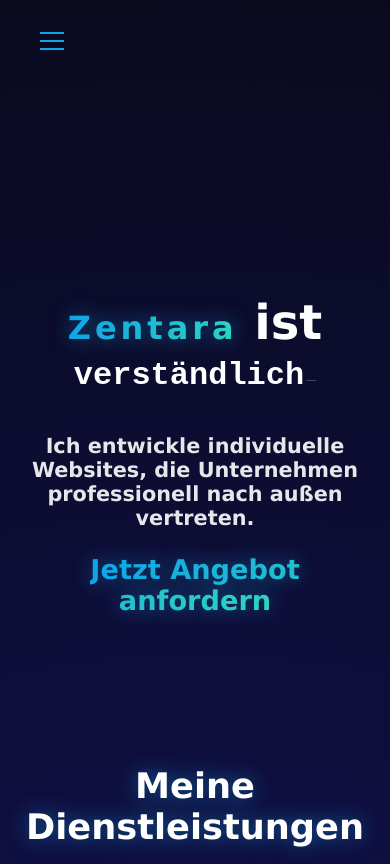
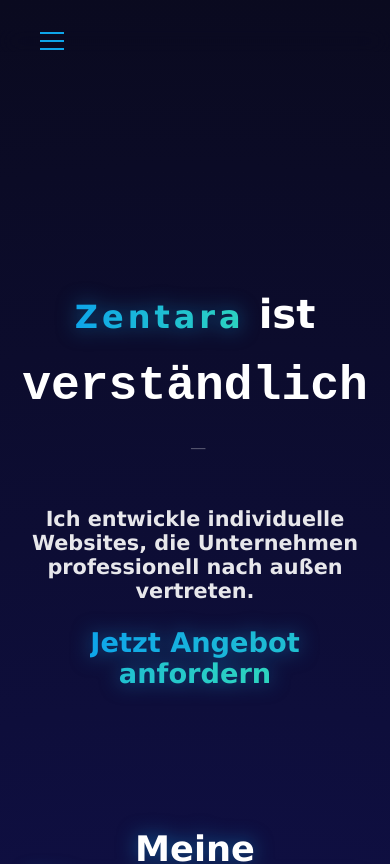
Before and after one commit to niklas617/Website-Zentara, a Next.js app: page / in a window 390 px wide. Shown: the top 864 px of the page. Built offline with nearby package versions, Linux system fonts and the light colour scheme.

Commit message:
Layout anpassen

```diff
--- a/app/globals.css
+++ b/app/globals.css
@@ -488,7 +488,8 @@ footer {
 
     /* 2. Hero-Bereich kompakter machen */
     .hero {
-        padding: 250px 5% 60px;
+        padding: 230px 5% 60px;
+        padding-bottom: 50px;
     }
 
     /* 3. Der Text im Hero hatte 200px Margin - das sprengt jedes Handy-Display! */
--- a/components/Typewriter.module.css
+++ b/components/Typewriter.module.css
@@ -66,7 +66,7 @@
     .wrapper {
         padding-left: 15px !important;
         padding-right: 15px !important;
-        font-size: 3rem !important;
+        font-size: 2.5rem !important;
         /* Etwas kleiner gemacht für lange Wörter */
         flex-direction: column !important;
         align-items: center !important;
@@ -78,11 +78,11 @@
 
     .staticText {
         white-space: normal !important;
-        line-height: 1.2 !important;
+        line-height: 2 !important;
     }
 
     .dynamicBox {
-        font-size: 2rem !important;
+        font-size: 3rem !important;
         padding: 0 !important;
         top: 0 !important;
         display: block !important;
```
